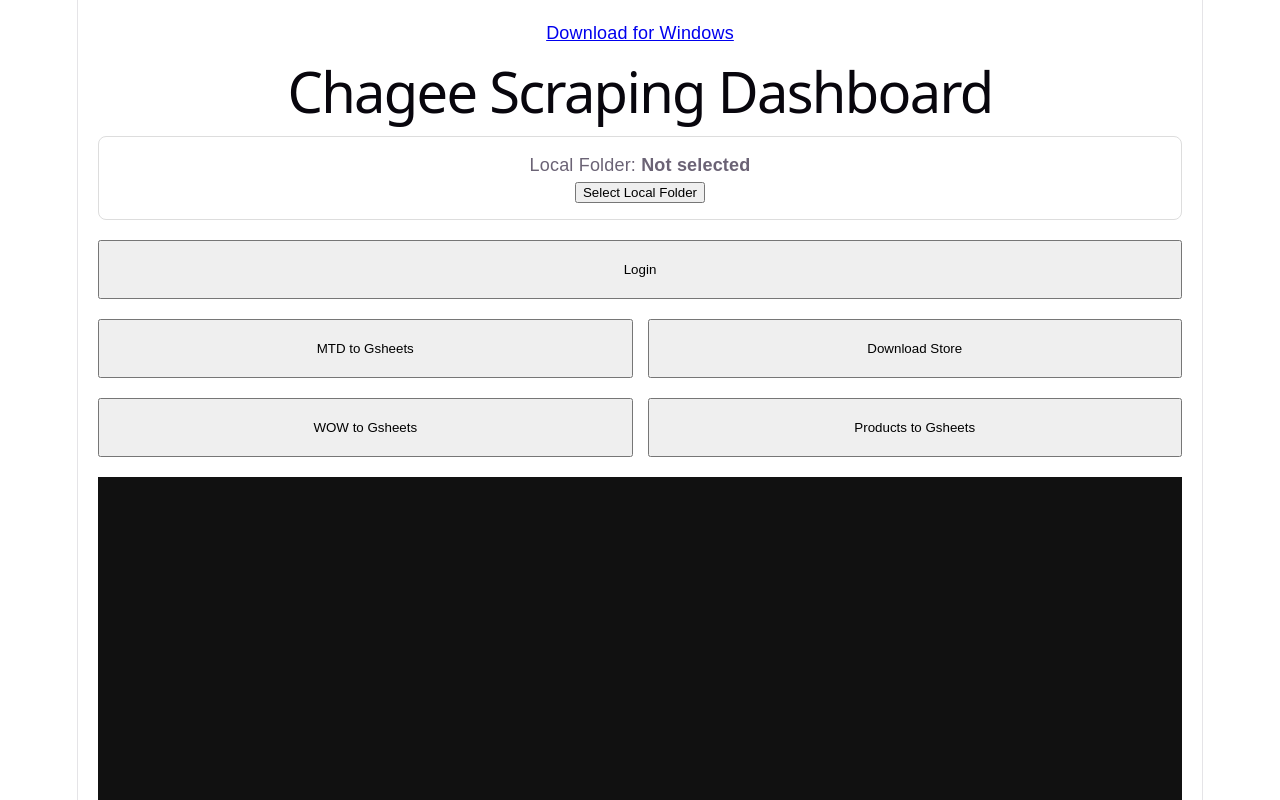
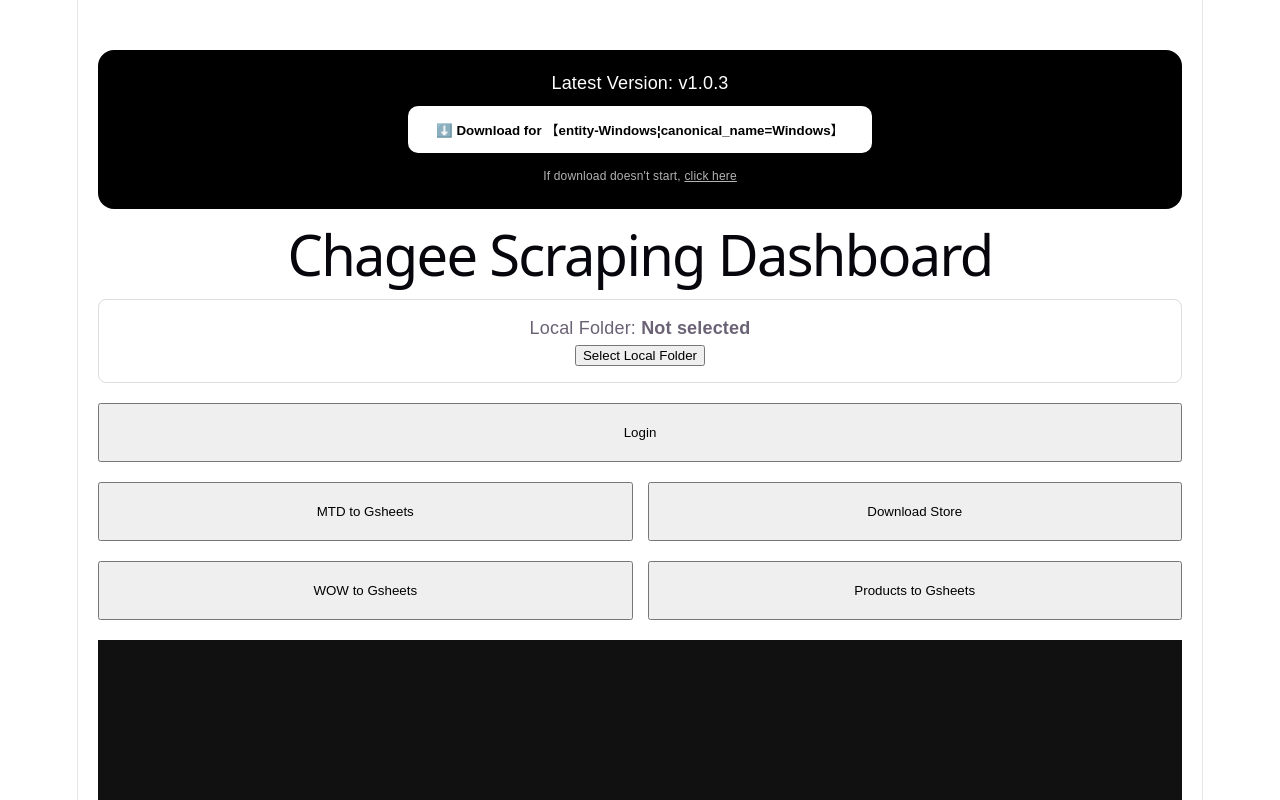
Before and after one commit to yhsdaniel/chagee-scraper, a React (Vite) app: page / in a window 1280 px wide. Shown: the top 800 px of the page. Built offline with nearby package versions, Linux system fonts and the light colour scheme; no server answers.

Commit message:
update react

```diff
--- a/src/App.jsx
+++ b/src/App.jsx
@@ -1,11 +1,36 @@
 import { useState, useEffect } from 'react';
-
-const DOWNLOAD_URL = "https://github.com/yhsdaniel/chagee-scraper/releases/latest/download/CHAGEE-Scraper-Setup-1.0.0.exe"
 
 export default function App() {
   const [folder, setFolder] = useState('');
   const [logs, setLogs] = useState('');
   const [running, setRunning] = useState(null);
+
+  const [version, setVersion] = useState("v1.0.3")
+  const [downloading, setDownloading] = useState(false)
+  useEffect(() => {
+    fetch(`https://api.github.com/repos/chagee-scraper/releases/latest`)
+      .then(r => r.json())
+      .then(d => {
+        if (d.tag_name) setVersion(d.tag_name)
+      })
+      .catch(() => { })
+  }, [])
+  const directDownload = `https://github.com/yhsdaniel/chagee-scraper/releases/latest/download/CHAGEE-Scraper-Setup-${version.replace('v', '')}.exe`
+  const fallbackDownload = `https://github.com/yhsdaniel/chagee-scraper/releases/latest`
+
+  const handleDownload = () => {
+    setDownloading(true)
+    window.location.href = directDownload
+    // Kalau 3 detik tidak download, redirect ke releases page
+    setTimeout(() => {
+      fetch(directDownload, { method: 'HEAD' })
+        .then(r => {
+          if (!r.ok) window.location.href = fallbackDownload
+        })
+        .catch(() => window.location.href = fallbackDownload)
+        .finally(() => setDownloading(false))
+    }, 3000)
+  }
 
   useEffect(() => {
     window.electronAPI?.onLog?.((data) => {
@@ -30,10 +55,17 @@ export default function App() {
 
   return (
     <div style={{ padding: 20, fontFamily: 'sans-serif' }}>
-      <div>
-        <a href={DOWNLOAD_URL} className="bg-blue-600 text-white px-6 py-3 rounded">
-          Download for Windows
-        </a>
+      <div style={{ background: '#000', color: '#fff', padding: 20, borderRadius: 16, marginTop: 30 }}>
+        <p>Latest Version: {version}</p>
+        <button
+          onClick={handleDownload}
+          style={{ background: '#fff', color: '#000', padding: '14px 28px', borderRadius: 10, fontWeight: 'bold', border: 'none', cursor: 'pointer', marginTop: 10 }}
+        >
+          {downloading ? 'Downloading...' : '⬇️ Download for 【entity-Windows¦canonical_name=Windows】'}
+        </button>
+        <p style={{ fontSize: 12, marginTop: 10, opacity: 0.7 }}>
+          If download doesn't start, <a href={fallbackDownload} style={{ color: '#fff' }}>click here</a>
+        </p>
       </div>
 
       <h1>Chagee Scraping Dashboard</h1>
```
